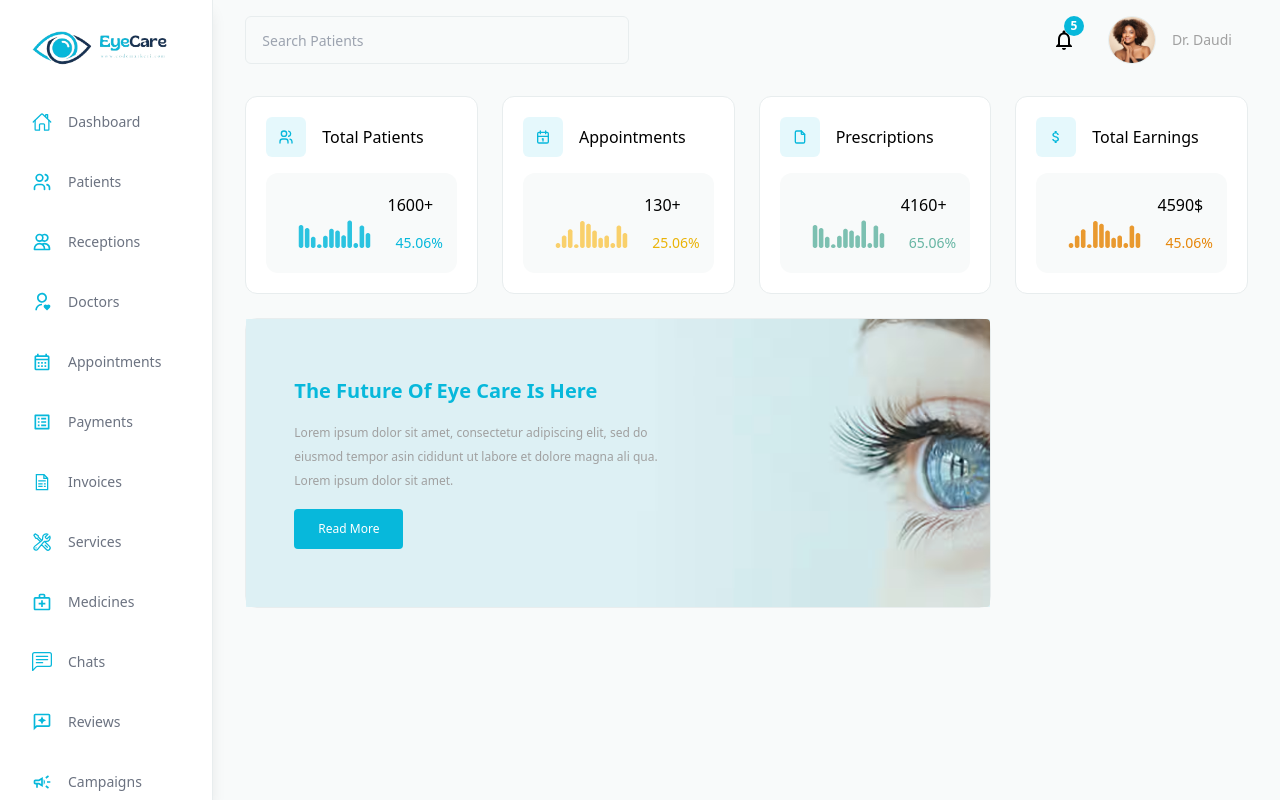
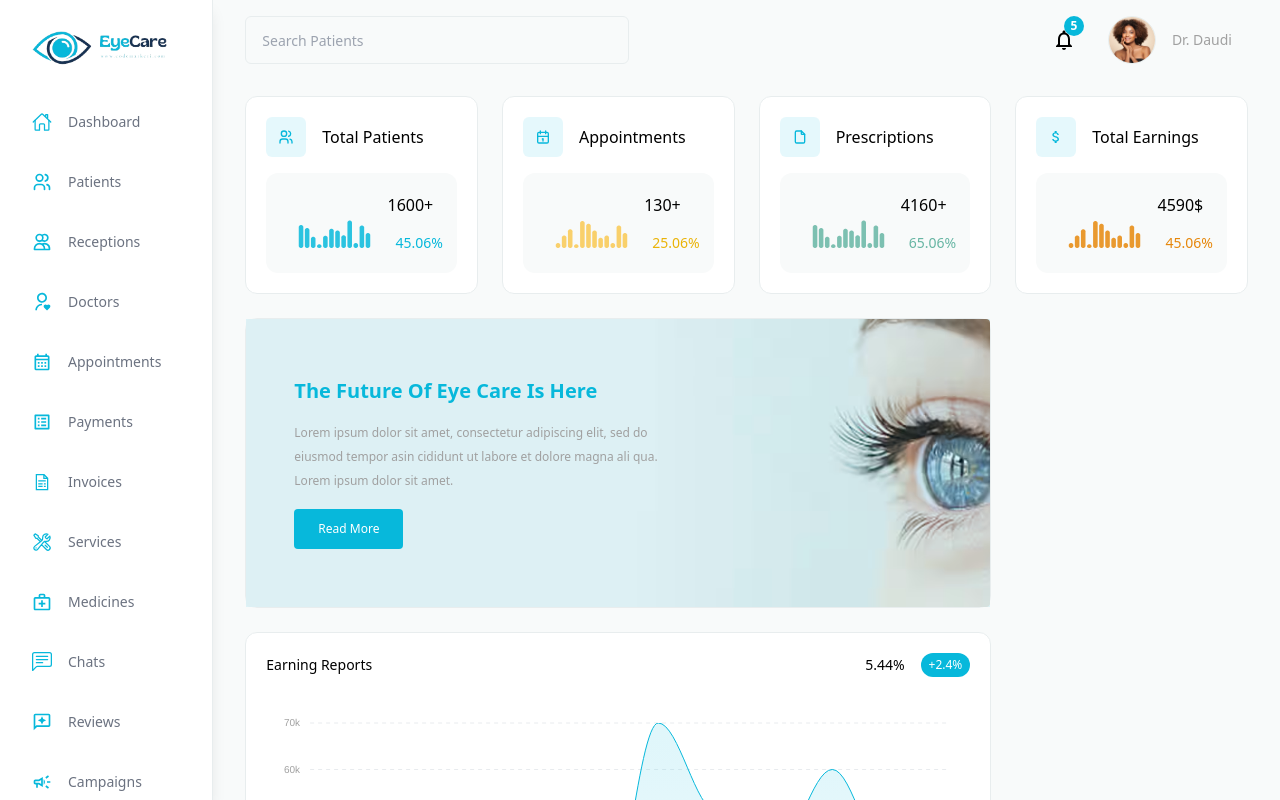
Before and after one commit to medical-system/front-end, a React (Vite) app: page /dashboard in a window 1280 px wide. Built offline with nearby package versions, Linux system fonts and the light colour scheme.

Commit message:
Modified Dashboard layout

```diff
--- a/src/views/dashboard/Banner.jsx
+++ b/src/views/dashboard/Banner.jsx
@@ -1,7 +1,9 @@
 import BannerImg from "../../assets/banner.avif";
+import { AreaChart } from "../../components/charts/AreaChart";
 const Banner = () => {
   return (
     <div className="w-full my-6 grid xl:grid-cols-8 grid-cols-1 gap-6">
+      {/* Banner Image */}
       <div className="xl:col-span-6  w-full">
         <div className="bg-white rounded-xl border-[1px] border-border relative">
           <img
@@ -25,6 +27,28 @@ const Banner = () => {
             </div>
           </div>
         </div>
+
+        {/* Area Chart */}
+        <div className="mt-6 bg-white rounded-xl border-[1px] border-border p-5">
+
+          {/*title*/}
+          <div className="flex-btn gap-2">
+            <h2 className="text-sm font-medium">Earning Reports</h2>
+            <p className="flex gap-4 text-sm items-center">
+              5.44%{" "}
+              <span className="py-1 px-2 bg-subMain text-white text-xs rounded-xl">
+                +2.4%
+              </span>
+            </p>
+          </div>
+          {/* Chart */}
+          <div className="mt-4">
+            <AreaChart/>
+          </div>
+        </div>
+
+        {/*table*/}
+        <div></div>
       </div>
     </div>
   );
```
